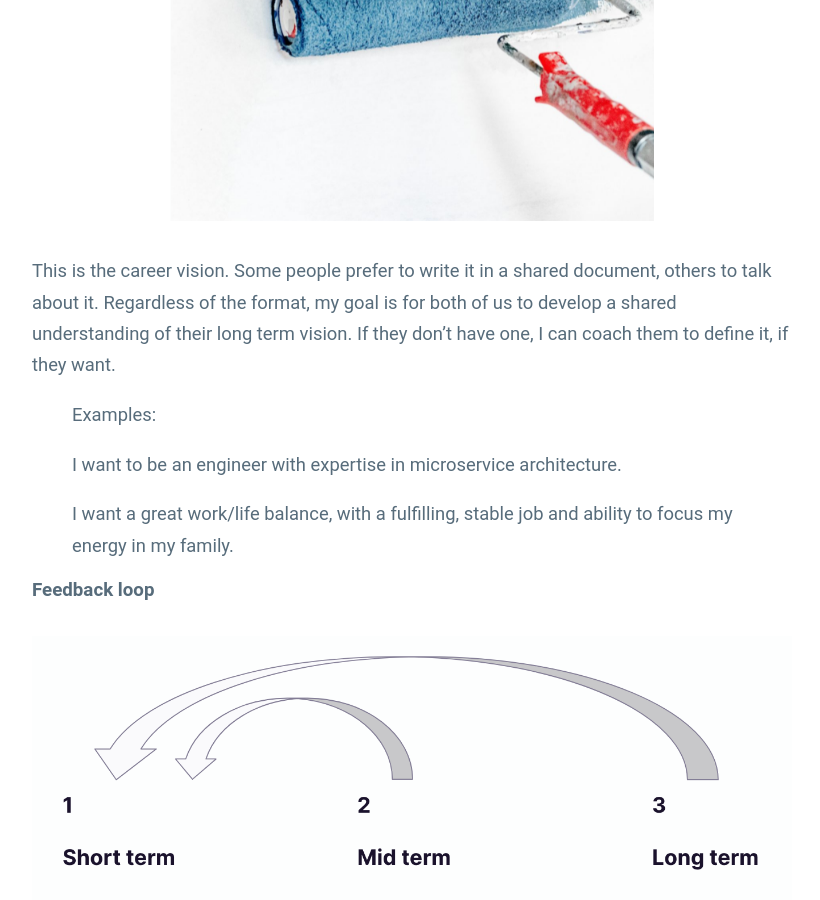
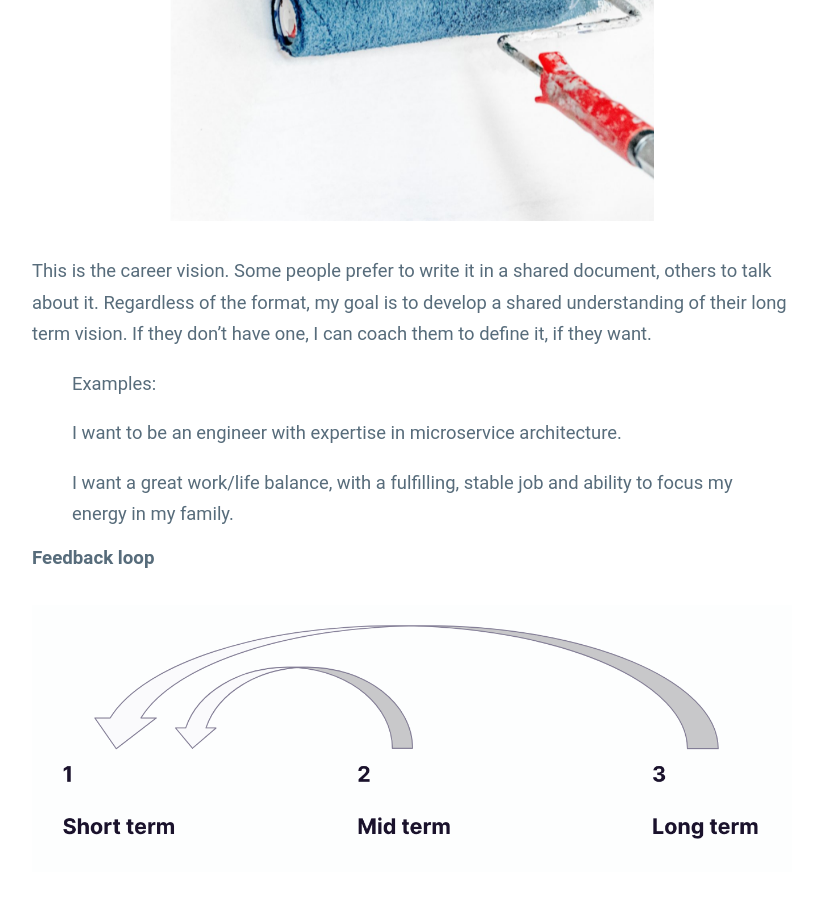
Before and after one commit to guillermodlpa/site, a Jekyll site: the page built from _posts/2021-12-08-growth-of-direct-reports.markdown, in a window 1280 px wide and 900 px high, scrolled down 5361 px. Shown: the whole window, without its empty margins (228-1048 px from the left). Built offline with Jekyll 4.4.1, drawn with Linux system fonts in a browser that asks for light colours.

Commit message:
Updated Growth Of Direct Reports

```diff
--- a/_posts/2021-12-08-growth-of-direct-reports.markdown
+++ b/_posts/2021-12-08-growth-of-direct-reports.markdown
@@ -71,7 +71,7 @@
 
 ![long.png](/uploads/long.png)
 
-This is the career vision. Some people prefer to write it in a shared document, others to talk about it. Regardless of the format, my goal is for both of us to develop a shared understanding of their long term vision. If they don't have one, I can coach them to define it, if they want.
+This is the career vision. Some people prefer to write it in a shared document, others to talk about it. Regardless of the format, my goal is to develop a shared understanding of their long term vision. If they don't have one, I can coach them to define it, if they want.
 
 > Examples:
 >
```
